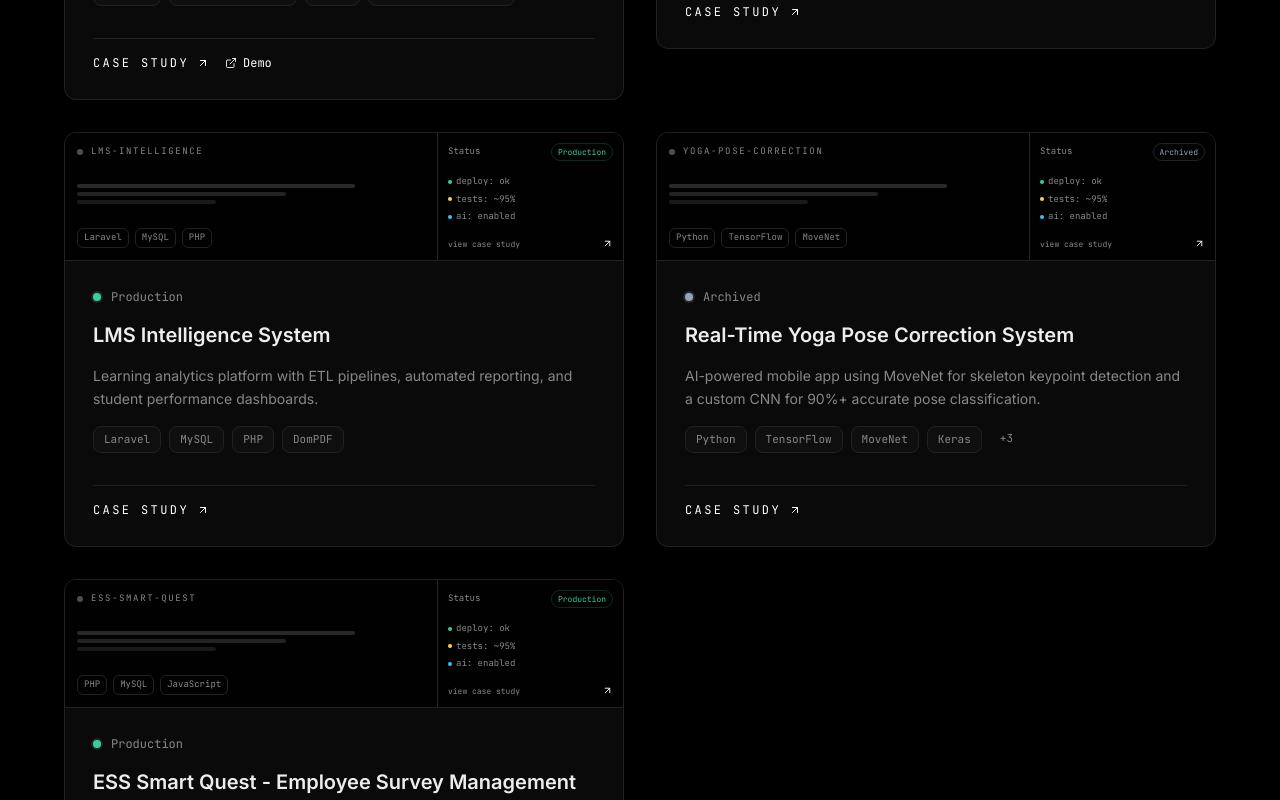
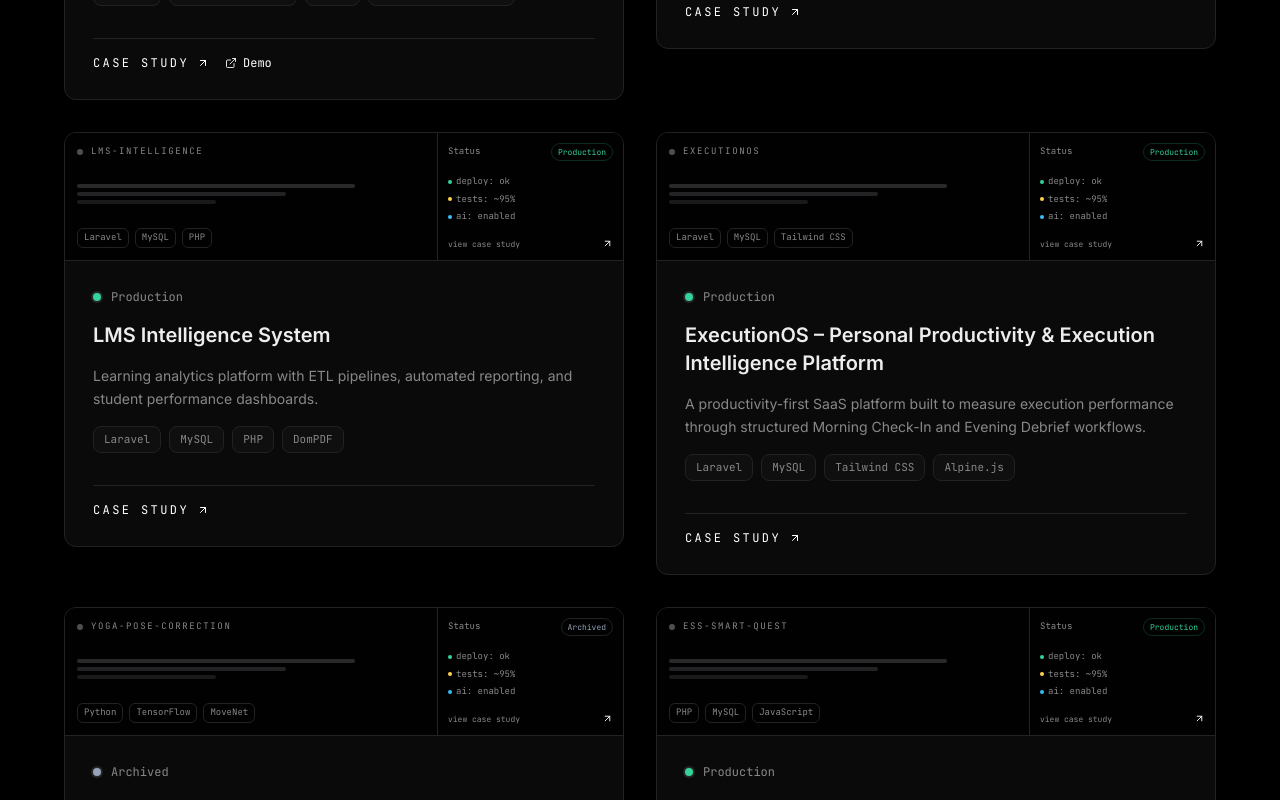
Before and after one commit to SheromiParamanathan/my-sample-portfolio, a Next.js app: page /projects in a window 1280 px wide. Shown: the part 880-1680 px from the top of the page. Built offline with nearby package versions, Linux system fonts and the light colour scheme.

Commit message:
Added ExeOS

```diff
--- a/data/projects.ts
+++ b/data/projects.ts
@@ -103,6 +103,41 @@ export const projects: Project[] = [
     ],
   },
   {
+    slug: "executionos",
+    title: "ExecutionOS – Personal Productivity & Execution Intelligence Platform",
+    description:
+      "A productivity-first SaaS platform built to measure execution performance through structured Morning Check-In and Evening Debrief workflows.",
+    longDescription:
+      "Designed and developed a productivity-focused platform to quantify execution through daily check-ins, automated task synchronization, and performance reporting for future team-based SaaS growth.",
+    tech: ["Laravel", "MySQL", "Tailwind CSS", "Alpine.js"],
+    featured: false,
+    status: "production",
+    overview:
+      "ExecutionOS is a dark-mode-first execution intelligence platform that combines daily workflow orchestration with analytics to help users track commitment, completion, and blockers over time.",
+    features: [
+      "Structured Morning Check-In and Evening Debrief workflows for execution performance measurement",
+      "Automated task-state synchronization between reports and Kanban workflows",
+      "KPI tracking and reporting for consistency, commitment accuracy, completion rates, and blocker frequency",
+      "Role-based access control and organization-aware architecture for multi-tenant readiness",
+      "Glassmorphism-inspired premium UI with dark-mode-first dashboards",
+    ],
+    engineeringDecisions: [
+      "Engineered automated synchronization logic to eliminate duplicate task updates and ensure data consistency across execution reports and Kanban boards.",
+      "Built modular KPI tracking modules to support future analytics enhancements like team leaderboards and manager dashboards.",
+      "Implemented RBAC and organization-aware structures to support a secure, multi-tenant-ready SaaS experience.",
+    ],
+    challenges: [
+      {
+        challenge: "Duplicate task updates and inconsistent status propagation across execution workflows.",
+        solution: "Created a centralized synchronization layer that reconciles task states between daily reports and Kanban boards, removing duplicate updates and preserving data integrity.",
+      },
+      {
+        challenge: "Designing a premium SaaS experience while maintaining clean dark-mode usability.",
+        solution: "Adopted glassmorphism-inspired interfaces and dark-first design patterns to deliver a modern, high-contrast productivity dashboard without visual clutter.",
+      },
+    ],
+  },
+  {
     slug: "yoga-pose-correction",
     title: "Real-Time Yoga Pose Correction System",
     description:
```
